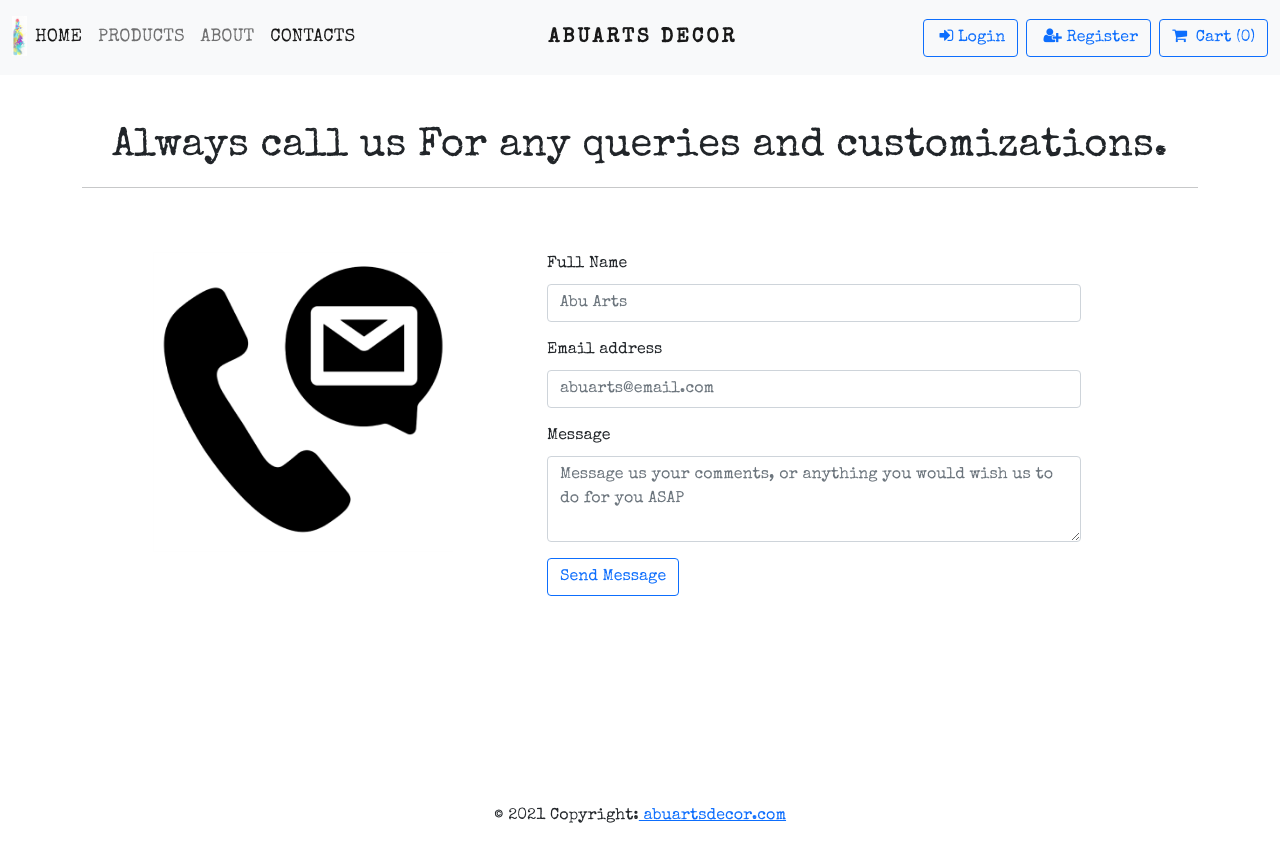
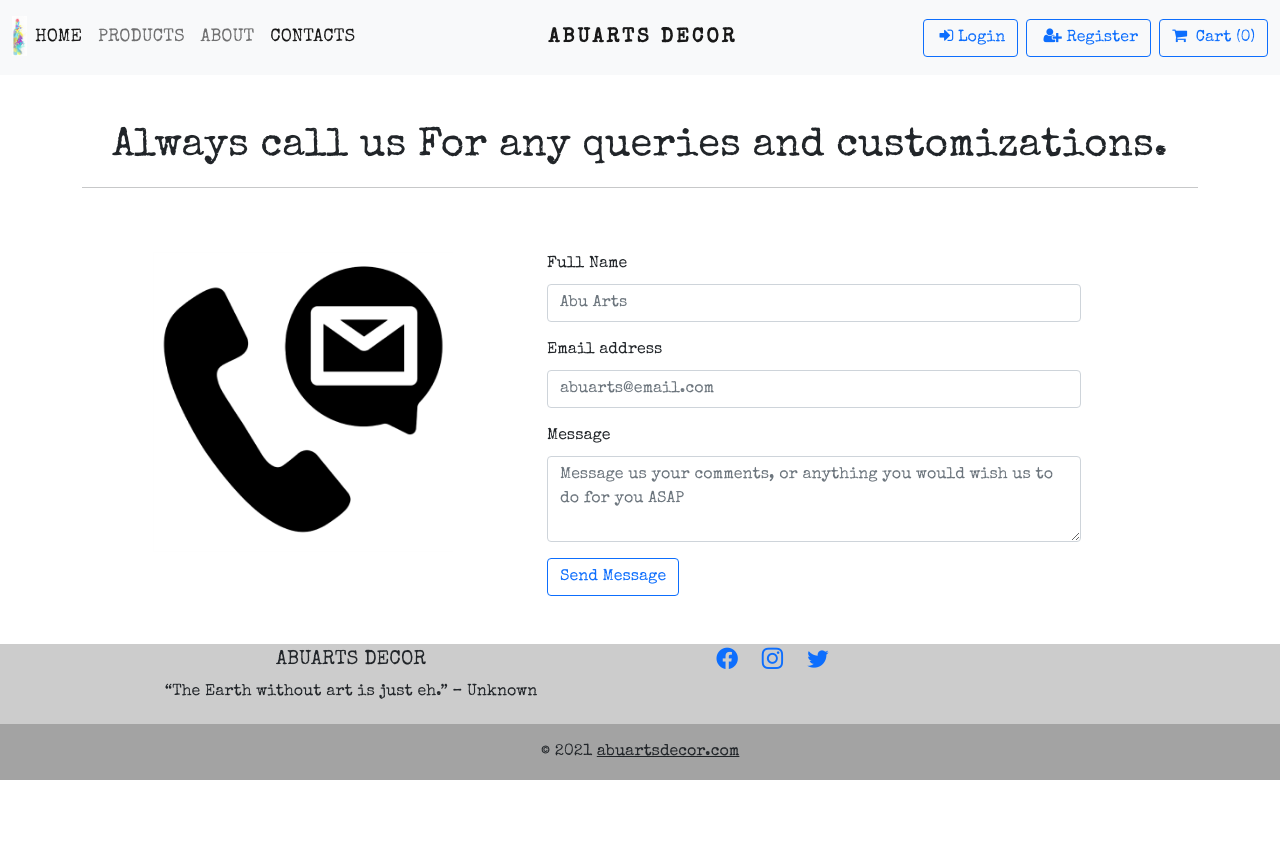
Before and after one commit to kiokoshedy/abu-arts, a React (Create React App) app: page /contact in a window 1280 px wide. After the commit the page ends 800 px from the top, so only its background shows below. Built offline with nearby package versions, Linux system fonts and the light colour scheme; a web font is replaced by a local one.

Commit message:
footer changes

```diff
--- a/package.json
+++ b/package.json
@@ -13,6 +13,8 @@
     "bootstrap": "^5.1.2",
     "bootstrap-icons": "^1.6.1",
     "font-awesome": "^4.7.0",
+    "mdb-react-ui-kit": "^1.5.0",
+    "mdbreact": "^5.1.0",
     "react": "^17.0.2",
     "react-bootstrap-icons": "^1.5.0",
     "react-dom": "^17.0.2",
--- a/src/components/Footer.jsx
+++ b/src/components/Footer.jsx
@@ -1,32 +1,41 @@
-import React from 'react'
+import React from 'react';
+import { MDBFooter, MDBContainer, MDBRow, MDBCol } from 'mdb-react-ui-kit';
 
-const Footer = () => {
+export default function App() {
     return (
-        <>
-        <br/>
-            <div class="container-fluid py-5">
+        <MDBFooter backgroundColor='light' className='text-center text-lg-left' style={{ backgroundColor: 'rgba(0, 0, 0, 0.2)' }}>
+            <MDBContainer className='p-1'>
+                <MDBRow>
+                    <MDBCol lg='6' md='12' className='mb-4 mb-md-0'>
+                        <h5 className='text-uppercase'>ABUARTS DECOR</h5>
 
-                <div class="row d-flex justify-content-center">
+                        <p>
+                        “The Earth without art is just eh.” – Unknown
+                        </p>
+                    </MDBCol>
 
-                    <div class="col-md-6">
+                    <MDBCol lg='3' md='6' className='mb-4 mb-md-2'>
+                        <div className="icons mx-auto">
+                            <a href="https://twitter.com/KiokoKe_" className="bi bi-facebook me-4 fa-lg">
 
-                        <div class="embed-responsive embed-responsive-16by9 mb-4">
+                            </a>
+                            <a href="https://github.com/kiokoshedy" className="bi bi-instagram me-4 fa-lg">
 
+                            </a>
+                            <a href="https://www.linkedin.com/in/shadrack-kioko-b2a712179/" className="bi bi-twitter me-4 fa-lg">
+
+                            </a>
                         </div>
+                    </MDBCol>
+                </MDBRow>
+            </MDBContainer>
 
-                    </div>
-
-
-                </div>
-
-
+            <div className='text-center p-3' style={{ backgroundColor: 'rgba(0, 0, 0, 0.2)' }}>
+                &copy; {new Date().getFullYear()}{' '}
+                <a className='text-dark' href='https://abuartsdecor.com/'>
+                    abuartsdecor.com
+                </a>
             </div>
-
-            <div class="footer-copyright text-center py-3">© 2021 Copyright:
-                <a href="https://abuartsdecor.com/"> abuartsdecor.com</a>
-            </div>
-        </>
-    )
+        </MDBFooter>
+    );
 }
-
-export default Footer
--- a/src/components/Home.jsx
+++ b/src/components/Home.jsx
@@ -43,17 +43,6 @@ const Home = () => {
                 </button>
 
             </div>
-            <div className="icons mx-auto">
-                            <a href="https://twitter.com/KiokoKe_" className="bi bi-facebook me-4 fa-lg">
-
-                            </a>
-                            <a href="https://github.com/kiokoshedy" className="bi bi-instagram me-4 fa-lg">
-
-                            </a>
-                            <a href="https://www.linkedin.com/in/shadrack-kioko-b2a712179/" className="bi bi-twitter me-4 fa-lg">
-
-                            </a>
-                        </div>
 
             <Product />
         </div>
```
Also changed, not shown: 1 other file (tests, documents, lock files or other folders).
